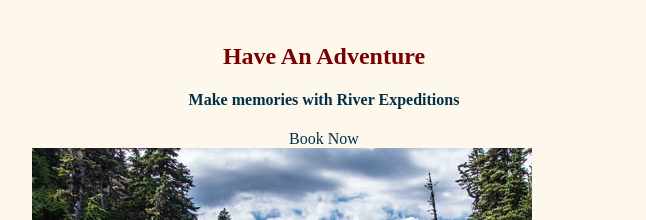
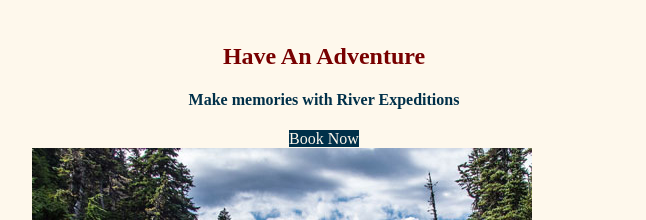
Before and after one commit to tamjor/wdd_130, a plain HTML site: page wwr/index.html in a window 1280 px wide. Shown: the part 900-1120 px from the top of the page, without its empty margins (316-962 px from the left). Drawn offline with Linux system fonts and the light colour scheme; files that its build step writes are made by us from their sources.

Commit message:
added background to .join, .book

```diff
--- a/wwr/styles/style.css
+++ b/wwr/styles/style.css
@@ -41,8 +41,8 @@ nav a:hover {
 }
 
 .book, .join {
-    background-color: #fef8ec;
-    color: #003049;
+    background-color: #003049;
+    color: #fef8ec;
     text-decoration: none;
 }
 
```
